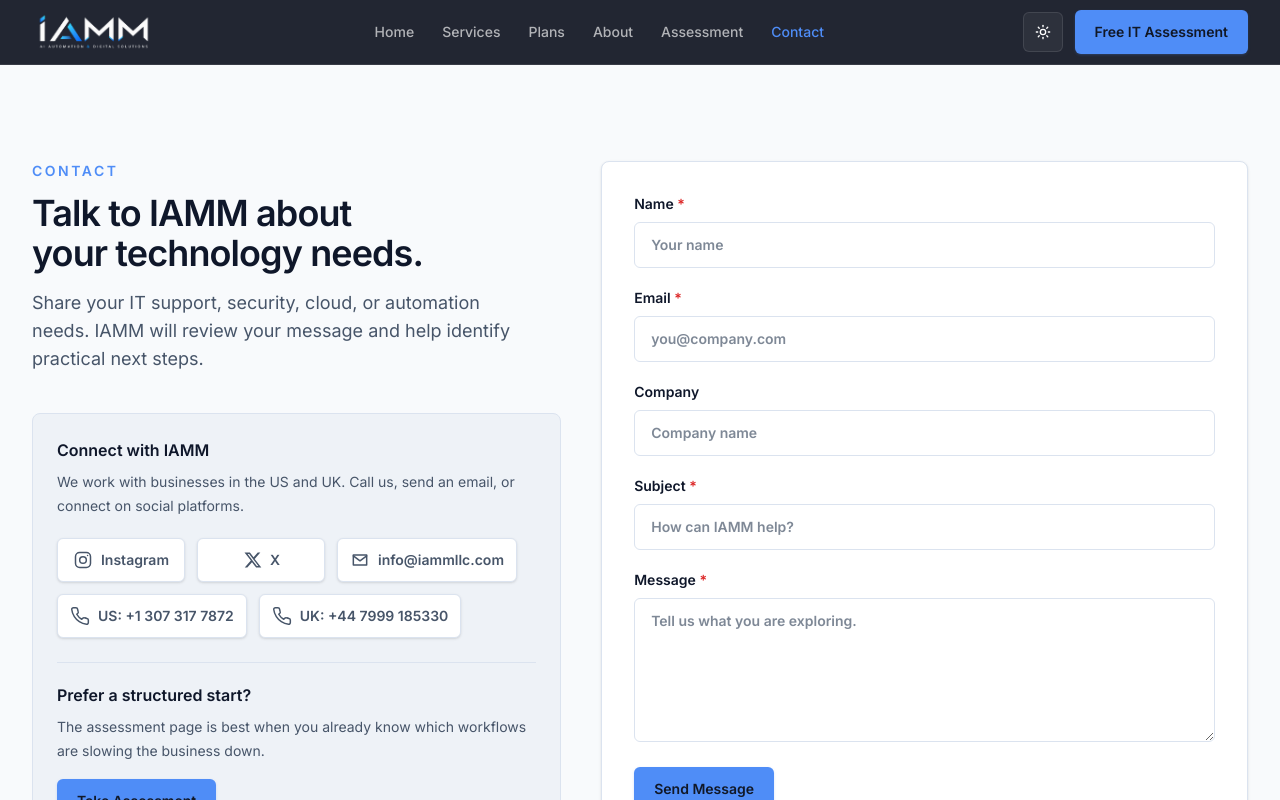
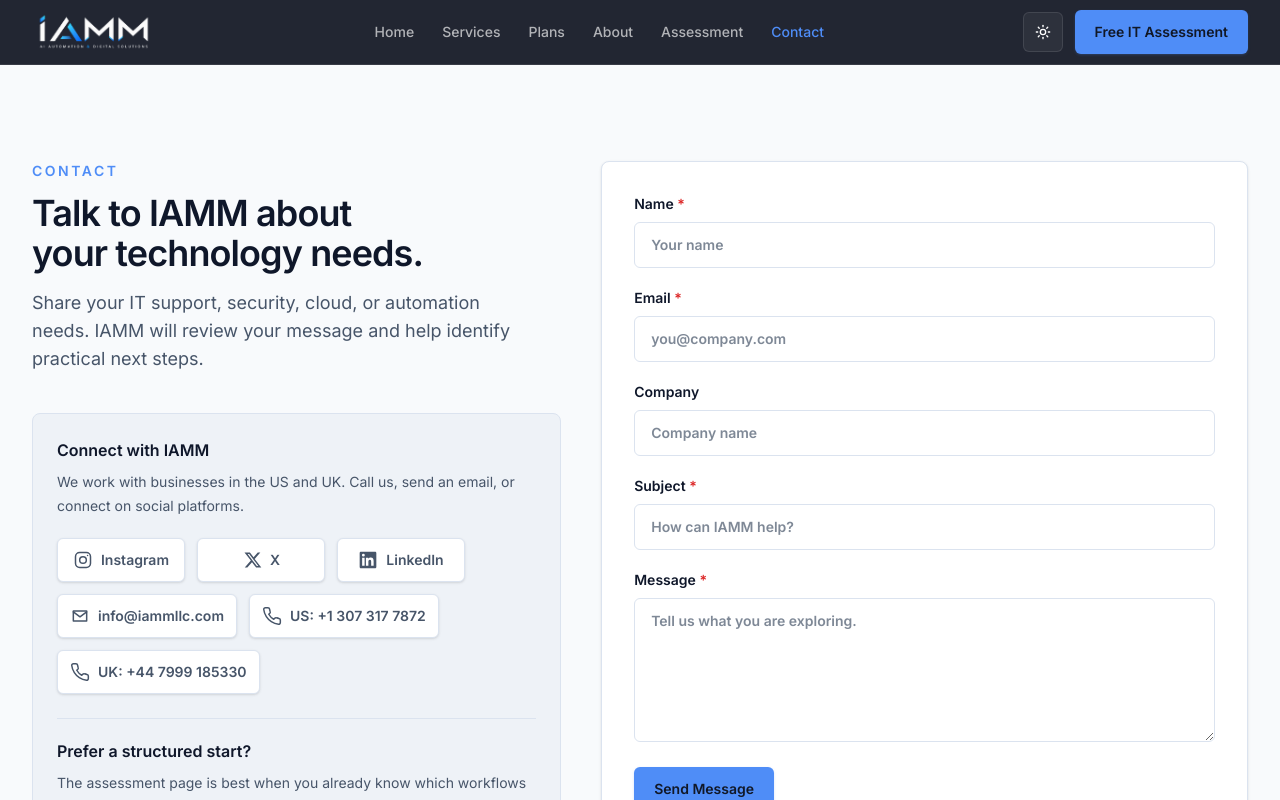
Before and after one commit to abhijeetsodlan/iamm, a Next.js app: page /contact in a window 1280 px wide. Shown: the top 800 px of the page. Built offline with nearby package versions, Linux system fonts and the light colour scheme.

Commit message:
added linkedin

```diff
--- a/components/ui/SocialLinks.tsx
+++ b/components/ui/SocialLinks.tsx
@@ -1,7 +1,7 @@
 type SocialLink = {
   label: string;
   href: string;
-  icon: "instagram" | "x" | "email" | "phone";
+  icon: "instagram" | "x" | "linkedin" | "email" | "phone";
 };
 
 type SocialLinksProps = {
@@ -12,12 +12,21 @@ type SocialLinksProps = {
 const links: SocialLink[] = [
   { label: "Instagram", href: "https://www.instagram.com/iamm.llc/", icon: "instagram" },
   { label: "X", href: "https://x.com/iamm_llc", icon: "x" },
+  { label: "LinkedIn", href: "https://www.linkedin.com/company/iamm-llc", icon: "linkedin" },
   { label: "info@iammllc.com", href: "mailto:info@iammllc.com", icon: "email" },
   { label: "US: +1 307 317 7872", href: "tel:+13073177872", icon: "phone" },
   { label: "UK: +44 7999 185330", href: "tel:+447999185330", icon: "phone" },
 ];
 
 function Icon({ icon }: { icon: SocialLink["icon"] }) {
+  if (icon === "linkedin") {
+    return (
+      <svg aria-hidden="true" viewBox="0 0 24 24" className="h-5 w-5" fill="currentColor">
+        <path d="M20.45 2H3.55C2.69 2 2 2.68 2 3.52v16.96c0 .84.69 1.52 1.55 1.52h16.9c.86 0 1.55-.68 1.55-1.52V3.52c0-.84-.69-1.52-1.55-1.52ZM7.93 18.75H4.98V9.2h2.95v9.55ZM6.45 7.9a1.71 1.71 0 1 1 0-3.42 1.71 1.71 0 0 1 0 3.42Zm12.3 10.85H15.8V14.1c0-1.11-.02-2.54-1.55-2.54-1.55 0-1.79 1.21-1.79 2.46v4.73H9.51V9.2h2.83v1.31h.04c.39-.74 1.36-1.52 2.79-1.52 2.98 0 3.58 1.96 3.58 4.51v5.25Z" />
+      </svg>
+    );
+  }
+
   if (icon === "instagram") {
     return (
       <svg aria-hidden="true" viewBox="0 0 24 24" className="h-5 w-5" fill="none" stroke="currentColor" strokeWidth="1.8" strokeLinecap="round" strokeLinejoin="round">
```
